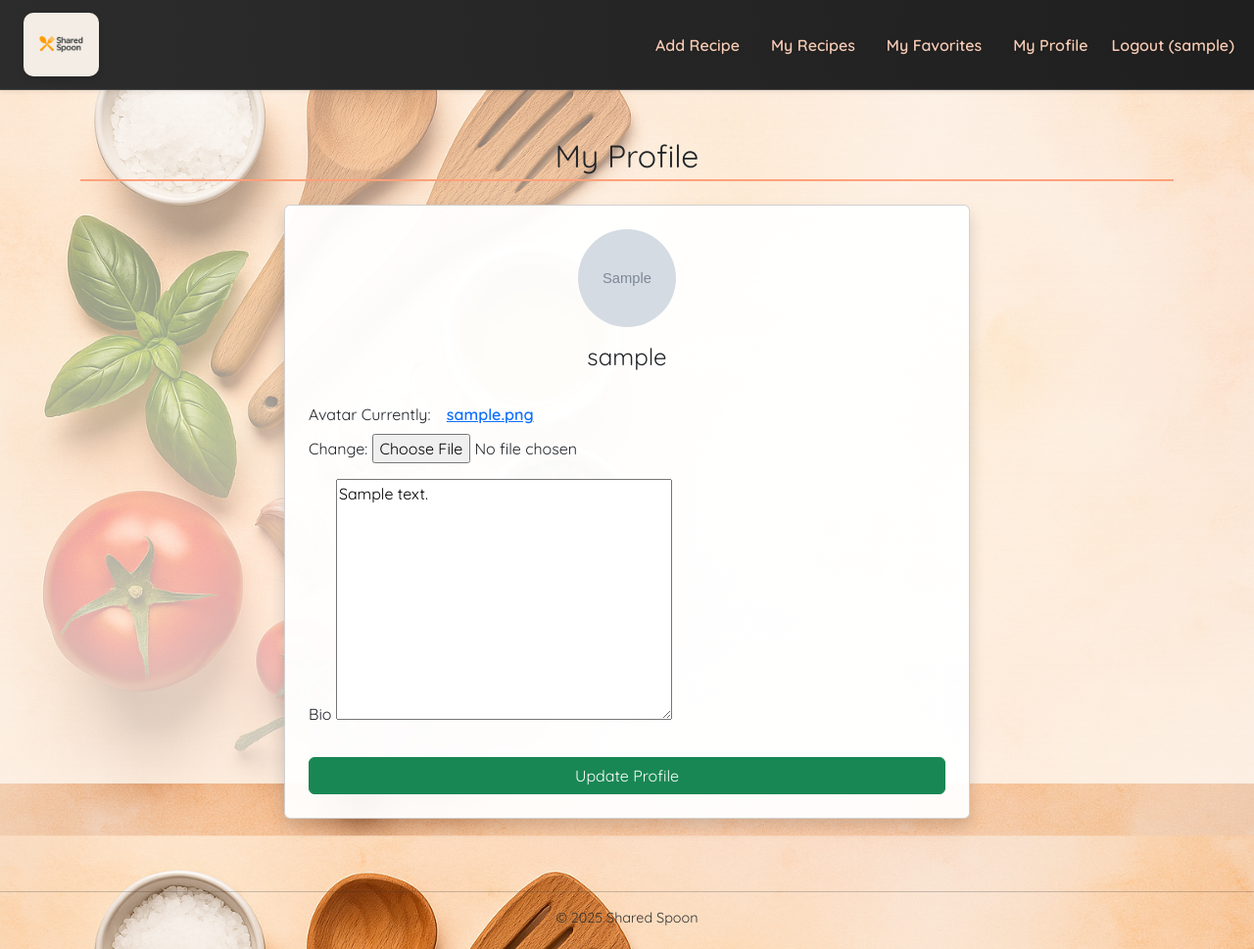
After one commit to martiiann/shared-spoon, a Django app: page /profile/ in a window 1280 px wide. The commit adds this page. Shown: the whole page at 98% size. Run offline with Django 5.2, Linux system fonts and the light colour scheme; a user stored in the database is signed in; tables that the repository leaves empty hold one stand-in row (values such as "Sample post"); grey boxes marked "Sample" are stand-in pictures.

Commit message:
Add profile page, avatar support, recipe author info, and improved recipe detail layout

```diff
--- a/recipes/forms.py
+++ b/recipes/forms.py
@@ -1,7 +1,12 @@
 from django import forms
-from .models import Recipe
+from .models import Recipe, Profile
 
 class RecipeForm(forms.ModelForm):
     class Meta:
         model = Recipe
         fields = ['title', 'description', 'ingredients', 'instructions', 'category', 'image']
+
+class ProfileForm(forms.ModelForm):
+    class Meta:
+        model = Profile
+        fields = ['avatar', 'bio']
--- a/recipes/templates/recipes/base.html
+++ b/recipes/templates/recipes/base.html
@@ -52,6 +52,7 @@
               <li class="nav-item"><a class="nav-link" href="{% url 'add_recipe' %}">Add Recipe</a></li>
               <li class="nav-item"><a class="nav-link" href="{% url 'my_recipes' %}">My Recipes</a></li>
               <li class="nav-item"><a class="nav-link" href="{% url 'my_favorites' %}">My Favorites</a></li>
+              <li class="nav-item"><a class="nav-link" href="{% url 'profile' %}">My Profile</a></li>
               <li class="nav-item">
                 <form method="POST" action="{% url 'logout' %}" style="display: inline;">
                   {% csrf_token %}
--- /dev/null
+++ b/recipes/templates/recipes/profile.html
@@ -0,0 +1,26 @@
+{% extends 'recipes/base.html' %}
+
+{% block content %}
+  <h2 class="mb-4 text-center">My Profile</h2>
+
+  <div class="card shadow p-4" style="max-width: 700px; margin: 0 auto; background-color: rgba(255,255,255,0.95);">
+    <div class="text-center mb-4">
+      <img src="{{ profile.avatar.url }}" alt="Avatar" class="rounded-circle" style="width: 100px; height: 100px; object-fit: cover;">
+      <h4 class="mt-3">{{ user.username }}</h4>
+    </div>
+
+    <form method="POST" enctype="multipart/form-data">
+      {% csrf_token %}
+      {% for field in form %}
+        <div class="mb-3">
+          <label class="form-label">{{ field.label }}</label>
+          {{ field }}
+          {% if field.errors %}
+            <div class="text-danger small">{{ field.errors }}</div>
+          {% endif %}
+        </div>
+      {% endfor %}
+      <button type="submit" class="btn btn-success w-100 mt-2">Update Profile</button>
+    </form>
+  </div>
+{% endblock %}
--- a/recipes/urls.py
+++ b/recipes/urls.py
@@ -1,5 +1,6 @@
 from django.urls import path
 from . import views
+from .views import profile_view
 
 urlpatterns = [
     path('', views.index, name='index'),
@@ -11,4 +12,5 @@ urlpatterns = [
     path('edit/<int:recipe_id>/', views.edit_recipe, name='edit_recipe'),
     path('delete/<int:recipe_id>/', views.delete_recipe, name='delete_recipe'),
     path('recipe/<int:pk>/', views.recipe_detail, name='recipe_detail'),
+     path('profile/', profile_view, name='profile'),
 ]
--- a/recipes/views.py
+++ b/recipes/views.py
@@ -7,6 +7,7 @@ from django.http import HttpResponseRedirect
 from django.urls import reverse
 from django.contrib import messages
 from django.core.paginator import Paginator
+from .forms import ProfileForm
 
 # View for the home page
 def index(request):
@@ -117,3 +118,18 @@ def delete_recipe(request, recipe_id):
 def recipe_detail(request, pk):
     recipe = get_object_or_404(Recipe, pk=pk)
     return render(request, 'recipes/recipe_detail.html', {'recipe': recipe})
+
+@login_required
+def profile_view(request):
+    profile = request.user.profile
+
+    if request.method == 'POST':
+        form = ProfileForm(request.POST, request.FILES, instance=profile)
+        if form.is_valid():
+            form.save()
+            messages.success(request, "Your profile was updated!")
+            return redirect('profile')
+    else:
+        form = ProfileForm(instance=profile)
+
+    return render(request, 'recipes/profile.html', {'form': form, 'profile': profile})
```
Also changed, not shown: recipes/templates/recipes/recipe_detail.html (+4 -8 lines), media/avatars/Instagram_icon.png.webp (added).
